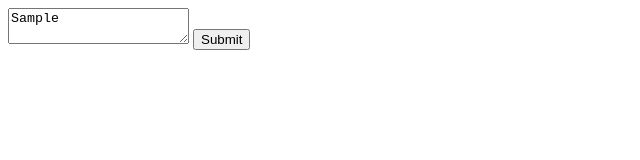
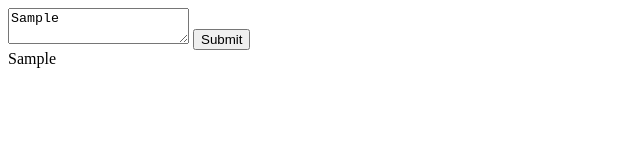
Before and after one commit to doggybootsy/cf-ws, a website: page public/index.html in a window 1280 px wide. Both pictures are taken after typing "Sample" into the empty fields and a click on the button "Submit". Shown: the full height of the page, 0-640 px from the left. Drawn offline with Linux system fonts and the light colour scheme.

Commit message:
update worker

```diff
--- a/public/index.html
+++ b/public/index.html
@@ -17,7 +17,10 @@
 		<script>
 			const ws = new WebSocket("/ws");
 
-			submit.onclick = () => ws.send(input.value);
+			submit.onclick = () => {
+				chat.innerHTML += "<div>" + new Option(input.value).textContent + "</div>";
+				ws.send(input.value);
+			}
 
 			ws.addEventListener("message", e => {
 				chat.innerHTML += "<div>" + new Option(e.data).textContent + "</div>";
```
